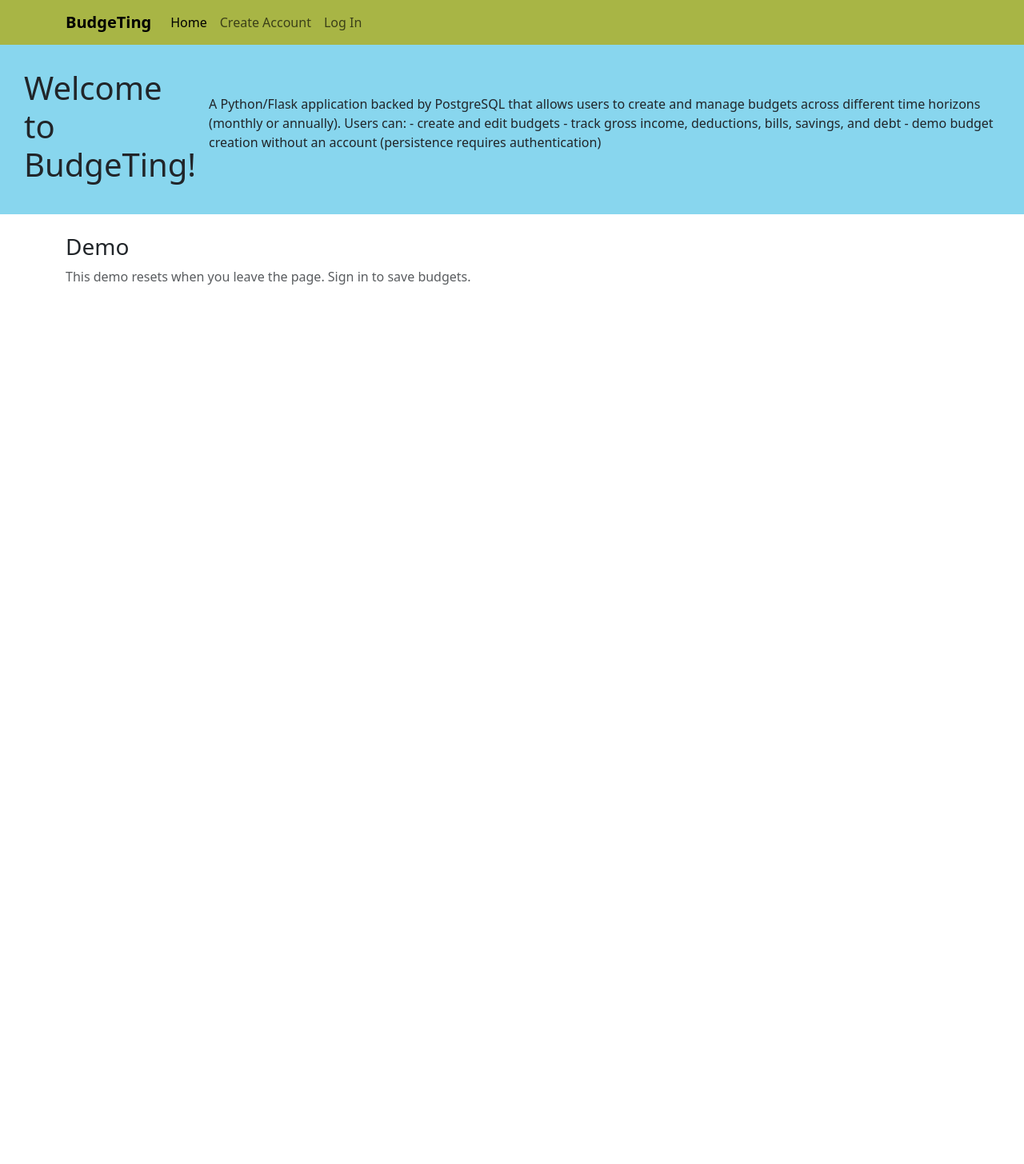
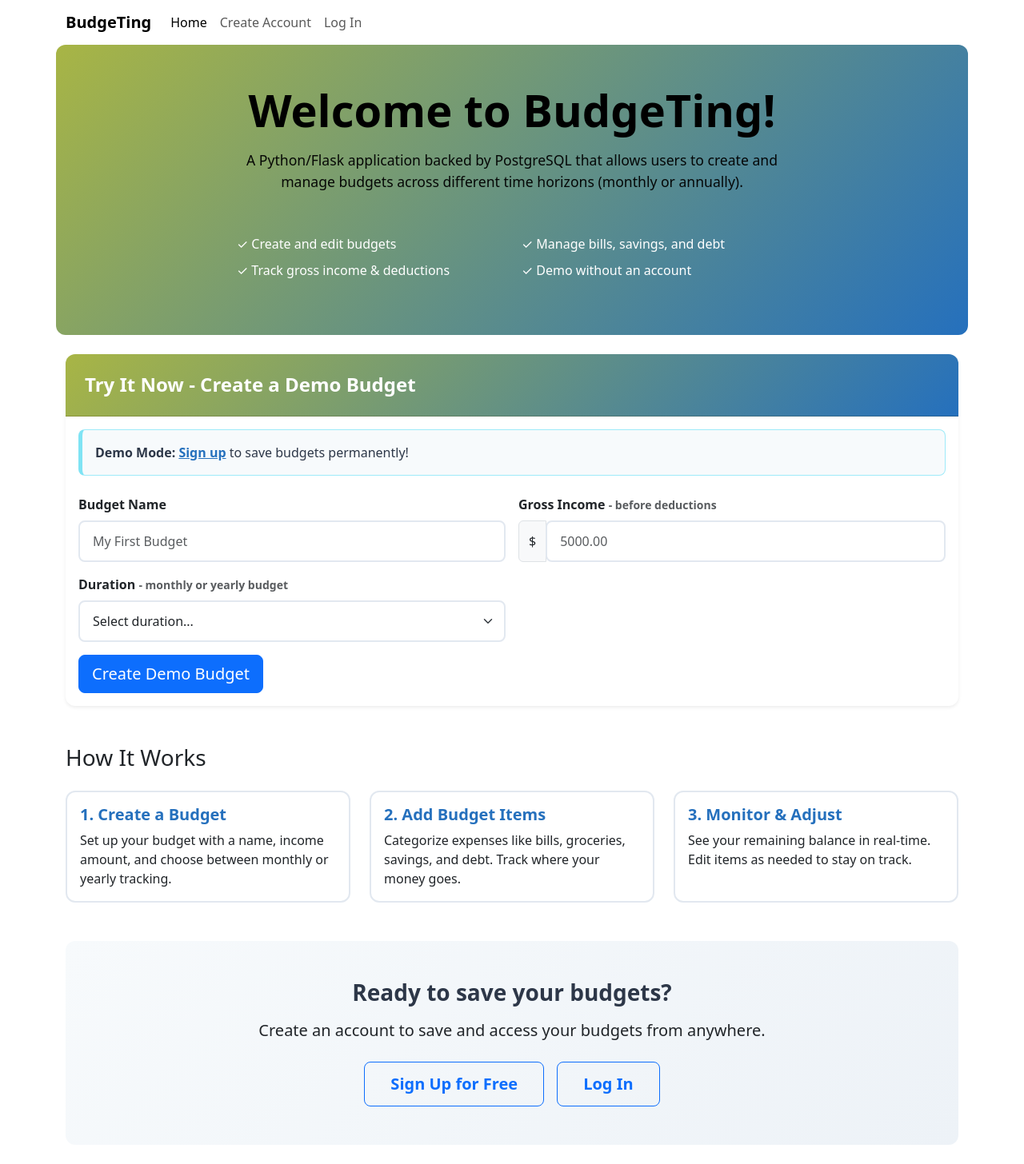
Before and after one commit to audreycode6/budget_app, a Flask app: page / in a window 1280 px wide. Shown: the whole page at 80% size. Before the commit the page ends 356 px from the top, so only its background shows below. Run offline with Flask 3, Linux system fonts and the light colour scheme; some libraries are stand-ins or nearby versions.

Commit message:
update style of btns and wip of index/demo page

```diff
--- a/src/budget_app/frontend/budgets.html
+++ b/src/budget_app/frontend/budgets.html
@@ -17,7 +17,11 @@
       <main class="container py-4">
         <div class="d-flex justify-content-between align-items-center mb-3">
           <h1 class="mb-0">Your Budgets</h1>
-          <button id="create-budget-btn" type="submit" class="btn btn-primary">
+          <button
+            id="create-budget-btn"
+            type="submit"
+            class="btn btn-primary btn-lg"
+          >
             Create Budget
           </button>
         </div>
--- a/src/budget_app/frontend/create_budget.html
+++ b/src/budget_app/frontend/create_budget.html
@@ -59,7 +59,9 @@
               </select>
             </div>
           </section>
-          <button type="submit" class="btn btn-primary">Create Budget</button>
+          <button type="submit" class="btn btn-primary btn-lg">
+            Create Budget
+          </button>
         </form>
 
         <div id="error" role="alert" class="text-danger"></div>
--- a/src/budget_app/frontend/index.html
+++ b/src/budget_app/frontend/index.html
@@ -1,5 +1,5 @@
 <!doctype html>
-<html land="en">
+<html lang="en">
   <head>
     <meta charset="UTF-8" />
     <title>BudgeTing</title>
@@ -7,36 +7,193 @@
     <link
       href="https://cdn.jsdelivr.net/npm/bootstrap@5.3.2/dist/css/bootstrap.min.css"
       rel="stylesheet"
-      integrity="sha384-..."
+      integrity="sha384-T3c6CoIi6uLrA9TneNEoa7RxnatzjcDSCmG1MXxSR1GAsXEV/Dwwykc2MPK8M2HN"
       crossorigin="anonymous"
     />
     <link rel="stylesheet" href="/static/stylesheets/application.css" />
   </head>
   <body>
     <div id="navbar"></div>
-    <section id="welcome-intro" class="d-flex align-items-center gap-3">
-      <h1>Welcome to BudgeTing!</h1>
-      <p>
-        A Python/Flask application backed by PostgreSQL that allows users to
-        create and manage budgets across different time horizons (monthly or
-        annually). Users can: - create and edit budgets - track gross income,
-        deductions, bills, savings, and debt - demo budget creation without an
-        account (persistence requires authentication)
-      </p>
+
+    <section id="welcome-intro" class="container py-5">
+      <div class="row">
+        <div class="col-lg-8 mx-auto text-center">
+          <h1 class="display-4 mb-3">Welcome to BudgeTing!</h1>
+          <p class="lead mb-4">
+            A Python/Flask application backed by PostgreSQL that allows users to
+            create and manage budgets across different time horizons (monthly or
+            annually).
+          </p>
+          <div class="row text-start">
+            <div class="col-md-6">
+              <ul class="list-unstyled">
+                <li>✓ Create and edit budgets</li>
+                <li>✓ Track gross income & deductions</li>
+              </ul>
+            </div>
+            <div class="col-md-6">
+              <ul class="list-unstyled">
+                <li>✓ Manage bills, savings, and debt</li>
+                <li>✓ Demo without an account</li>
+              </ul>
+            </div>
+          </div>
+        </div>
+      </div>
     </section>
+
     <main class="container py-4">
-      <section class="mb-4">
-        <h3>Demo</h3>
-        <p class="text-muted">
-          This demo resets when you leave the page. Sign in to save budgets.
+      <!-- Demo Section -->
+      <section class="mb-5">
+        <div class="card shadow-sm">
+          <div class="card-header bg-primary text-white">
+            <h3 class="mb-0">Try It Now - Create a Demo Budget</h3>
+          </div>
+          <div class="card-body">
+            <div class="alert alert-info mb-4" role="alert">
+              <strong>Demo Mode:</strong>
+              <a href="/register" class="alert-link">Sign up</a> to save budgets
+              permanently!
+            </div>
+
+            <!-- Demo Budget Form -->
+            <form id="demo-budget-form">
+              <div class="row g-3">
+                <div class="col-md-6">
+                  <label for="demo-name" class="form-label">Budget Name</label>
+                  <input
+                    id="demo-name"
+                    name="name"
+                    type="text"
+                    class="form-control"
+                    placeholder="My First Budget"
+                    required
+                  />
+                </div>
+
+                <div class="col-md-6">
+                  <label for="demo-gross-income" class="form-label">
+                    Gross Income
+                    <small class="text-muted">- before deductions</small>
+                  </label>
+                  <div class="input-group">
+                    <span class="input-group-text">$</span>
+                    <input
+                      id="demo-gross-income"
+                      name="gross_income"
+                      type="number"
+                      min="0"
+                      step="0.01"
+                      class="form-control"
+                      placeholder="5000.00"
+                      required
+                    />
+                  </div>
+                </div>
+
+                <div class="col-md-6">
+                  <label for="demo-duration" class="form-label">
+                    Duration
+                    <small class="text-muted">- monthly or yearly budget</small>
+                  </label>
+                  <select
+                    id="demo-duration"
+                    name="month_duration"
+                    class="form-select"
+                    required
+                  >
+                    <option value="">Select duration...</option>
+                    <option value="1">1 month</option>
+                    <option value="12">1 year</option>
+                  </select>
+                </div>
+
+                <div class="col-12">
+                  <button type="submit" class="btn btn-primary btn-lg">
+                    Create Demo Budget
+                  </button>
+                </div>
+              </div>
+
+              <div
+                id="demo-error"
+                class="text-danger mt-3"
+                role="alert"
+                style="display: none"
+              ></div>
+            </form>
+          </div>
+        </div>
+      </section>
+
+      <!-- Features Section -->
+      <section class="mb-5">
+        <h3 class="mb-4">How It Works</h3>
+        <div class="row g-4">
+          <div class="col-md-4">
+            <div class="card h-100">
+              <div class="card-body">
+                <h5 class="card-title">1. Create a Budget</h5>
+                <p class="card-text">
+                  Set up your budget with a name, income amount, and choose
+                  between monthly or yearly tracking.
+                </p>
+              </div>
+            </div>
+          </div>
+          <div class="col-md-4">
+            <div class="card h-100">
+              <div class="card-body">
+                <h5 class="card-title">2. Add Budget Items</h5>
+                <p class="card-text">
+                  Categorize expenses like bills, groceries, savings, and debt.
+                  Track where your money goes.
+                </p>
+              </div>
+            </div>
+          </div>
+          <div class="col-md-4">
+            <div class="card h-100">
+              <div class="card-body">
+                <h5 class="card-title">3. Monitor & Adjust</h5>
+                <p class="card-text">
+                  See your remaining balance in real-time. Edit items as needed
+                  to stay on track.
+                </p>
+              </div>
+            </div>
+          </div>
+        </div>
+      </section>
+
+      <!-- Existing Demo Budgets (if any) -->
+      <section id="existing-demo-budgets" style="display: none">
+        <h3 class="mb-3">Your Demo Budgets</h3>
+        <div id="demo-budgets-list" class="list-group mb-4"></div>
+        <button id="clear-demo-data-btn" class="btn btn-outline-danger btn-sm">
+          Clear All Demo Data
+        </button>
+      </section>
+
+      <!-- Call to Action -->
+      <section class="text-center py-5">
+        <h3 class="mb-3">Ready to save your budgets?</h3>
+        <p class="lead mb-4">
+          Create an account to save and access your budgets from anywhere.
         </p>
+        <div class="d-flex gap-3 justify-content-center">
+          <a href="/register" class="btn btn-outline-primary btn-lg"
+            >Sign Up for Free</a
+          >
+          <a href="/login" class="btn btn-outline-primary btn-lg">Log In</a>
+        </div>
       </section>
     </main>
 
     <!-- Bootstrap bundle (JS + Popper) -->
     <script
       src="https://cdn.jsdelivr.net/npm/bootstrap@5.3.2/dist/js/bootstrap.bundle.min.js"
-      integrity="sha384-..."
+      integrity="sha384-C6RzsynM9kWDrMNeT87bh95OGNyZPhcTNXj1NW7RuBCsyN/o0jlpcV8Qyq46cDfL"
       crossorigin="anonymous"
       defer
     ></script>
--- a/src/budget_app/frontend/login.html
+++ b/src/budget_app/frontend/login.html
@@ -27,8 +27,10 @@
             <input id="password" name="password" type="password" />
           </label>
         </section>
-
-        <button type="submit" class="btn btn-sm btn-primary">Log In</button>
+        <div class="mt-3">
+          <button type="submit" class="btn btn-outline-primary btn-lg">
+          Log In
+        </button>
       </form>
 
       <div id="error" role="alert" class="text-danger"></div>
--- a/src/budget_app/frontend/register.html
+++ b/src/budget_app/frontend/register.html
@@ -27,7 +27,7 @@
           </label>
         </section>
 
-        <button type="submit" class="btn btn-sm btn-primary">Register</button>
+        <div class="mt-3">        <button type="submit" class="btn btn-primary btn-lg">Register</button>
       </form>
 
       <div id="error" role="alert" class="text-danger"></div>
--- a/src/budget_app/static/stylesheets/application.css
+++ b/src/budget_app/static/stylesheets/application.css
@@ -24,19 +24,12 @@
   background-color: #edf1ee;
 }
 
-#welcome-intro {
-  border: 30px solid #88d6ee;
-
-  background-color: #88d6ee;
-  /* #a8b545; */
-}
-
 .auth-hidden {
   visibility: hidden;
 }
 
 .navbar {
-  background-color: #a8b545;
+  background-color: white;
 }
 
 .navbar-brand {
@@ -48,3 +41,197 @@
     margin-left: auto;
   }
 }
+
+/* Additional styles for homepage demo section */
+
+/* Welcome intro section */
+#welcome-intro {
+  background: linear-gradient(135deg, #a8b545 0%, #2570bd 100%);
+  color: black;
+  padding: 3rem !important;
+  border-radius: 12px;
+}
+
+#welcome-intro h1 {
+  font-weight: 700;
+}
+
+#welcome-intro .lead {
+  font-size: 1.1rem;
+  opacity: 0.95;
+}
+
+#welcome-intro ul {
+  margin-top: 1.5rem;
+  color: white;
+}
+
+#welcome-intro li {
+  padding: 0.3rem 0;
+  font-size: 1rem;
+}
+
+/* Demo form card */
+.card.shadow-sm {
+  border: none;
+  border-radius: 12px;
+  overflow: hidden;
+}
+
+.card-header.bg-primary {
+  background: linear-gradient(135deg, #a8b545 0%, #2570bd 100%) !important;
+  padding: 1.5rem;
+}
+
+.card-header h3 {
+  font-size: 1.5rem;
+  font-weight: 600;
+}
+
+/* Form inputs */
+#demo-budget-form .form-label {
+  font-weight: 600;
+  margin-bottom: 0.5rem;
+}
+
+#demo-budget-form .form-control,
+#demo-budget-form .form-select {
+  border-radius: 8px;
+  border: 2px solid #e2e8f0;
+  padding: 0.75rem 1rem;
+  transition: border-color 0.2s;
+}
+
+#demo-budget-form .form-control:focus,
+#demo-budget-form .form-select:focus {
+  border-color: #2570bd;
+  box-shadow: 0 0 0 0.2rem rgba(102, 126, 234, 0.15);
+}
+
+/* Submit button */
+#demo-submit-btn {
+  border-radius: 8px;
+  padding: 0.75rem 2rem;
+  font-weight: 600;
+  background: linear-gradient(135deg, #a8b545 0%, #2570bd 100%);
+  border: none;
+  transition:
+    transform 0.2s,
+    box-shadow 0.2s;
+}
+
+#demo-submit-btn:hover {
+  transform: translateY(-2px);
+  box-shadow: 0 4px 12px rgba(102, 126, 234, 0.4);
+}
+
+#demo-submit-btn:active {
+  transform: translateY(0);
+}
+
+/* Feature cards */
+.card.h-100 {
+  border: 2px solid #e2e8f0;
+  border-radius: 12px;
+  transition:
+    transform 0.2s,
+    box-shadow 0.2s;
+}
+
+.card.h-100:hover {
+  transform: translateY(-4px);
+  box-shadow: 0 8px 16px rgba(0, 0, 0, 0.1);
+  border-color: #a8b545;
+}
+
+.card-title {
+  color: #2570bd;
+  font-weight: 600;
+}
+
+/* Demo budgets list */
+#demo-budgets-list .list-group-item {
+  border-radius: 8px !important;
+  border: 2px solid #e2e8f0;
+  margin-bottom: 0.75rem;
+  transition: all 0.2s;
+}
+
+#demo-budgets-list .list-group-item:hover {
+  border-color: #2570bd;
+  transform: translateX(4px);
+  box-shadow: 0 2px 8px rgba(102, 126, 234, 0.15);
+}
+
+#demo-budgets-list h5 {
+  color: #2d3748;
+  font-weight: 600;
+}
+
+/* Clear button */
+#clear-demo-data-btn {
+  border-radius: 8px;
+  padding: 0.5rem 1.5rem;
+}
+
+/* Alert styling */
+.alert-info {
+  border-radius: 8px;
+  border-left: 5px solid #7fe3f4;
+  background-color: #f7fafc;
+  color: #2d3748;
+}
+
+.alert-info .alert-link {
+  color: #2570bd;
+  font-weight: 600;
+}
+
+/* Call to action section */
+section.text-center.py-5 {
+  background: linear-gradient(135deg, #f7fafc 0%, #edf2f7 100%);
+  border-radius: 12px;
+  margin-top: 3rem;
+}
+
+section.text-center.py-5 h3 {
+  color: #2d3748;
+  font-weight: 700;
+}
+
+section.text-center.py-5 .btn-lg {
+  border-radius: 8px;
+  padding: 0.75rem 2rem;
+  font-weight: 600;
+}
+
+section.text-center.py-5 .btn-primary {
+  background: linear-gradient(135deg, #a8b545 0%, #2570bd 100%);
+  border: none;
+}
+/* .btn-outline-primary {
+  border: 2px solid #a8b545;
+  background: white;
+  color: #a8b545;
+} */
+/*
+.btn-outline-primary:hover {
+  border: 2px solid #a8b545;
+  background: #a8b545;
+  color: white;
+} */
+
+/* Responsive adjustments */
+@media (max-width: 768px) {
+  #welcome-intro {
+    padding: 2rem 0 !important;
+  }
+
+  #welcome-intro h1 {
+    font-size: 2rem;
+  }
+
+  #demo-budget-form .row.g-3 > div {
+    margin-bottom: 1rem;
+  }
+}
```
